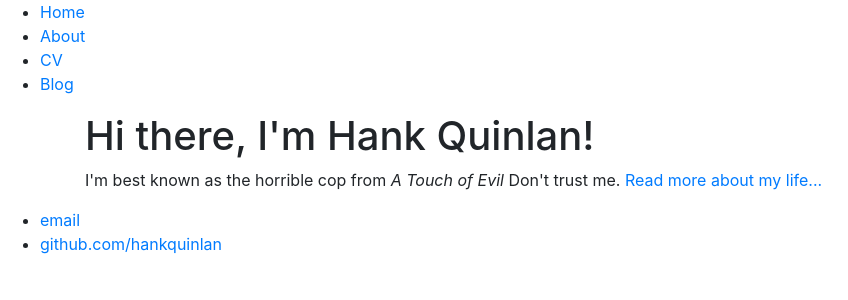
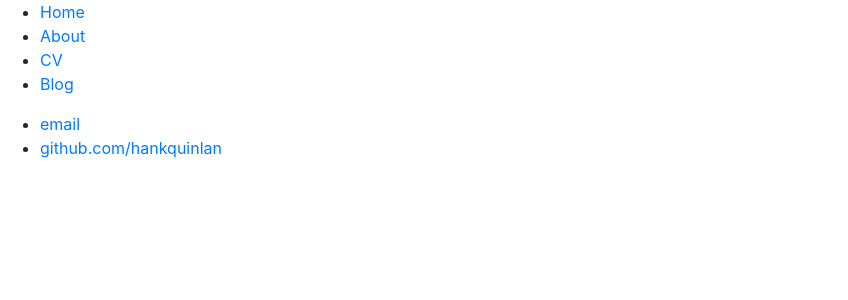
Before and after one commit to warwick-robbatterbee/warwick-robbatterbee.github.io, a Jekyll site: the page built from index.html, in a window 1280 px wide. Shown: the top 300 px of the page, without its empty margins (0-848 px from the left). Built offline with Jekyll 4.4.1, drawn with Linux system fonts in a browser that asks for light colours; nearby versions of some CDN libraries.

Commit message:
Update index.html

```diff
--- a/index.html
+++ b/index.html
@@ -1,8 +1,4 @@
 ---
 layout: default
-title: Hank Quinlan, Horrible Cop
+title: Rob Batterbee
 ---
-<div class="blurb">
-	<h1>Hi there, I'm Hank Quinlan!</h1>
-	<p>I'm best known as the horrible cop from <em>A Touch of Evil</em> Don't trust me. <a href="/about">Read more about my life...</a></p>
-</div><!-- /.blurb -->
```
